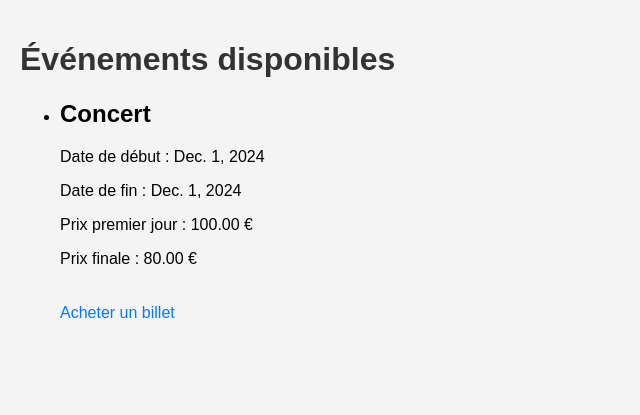
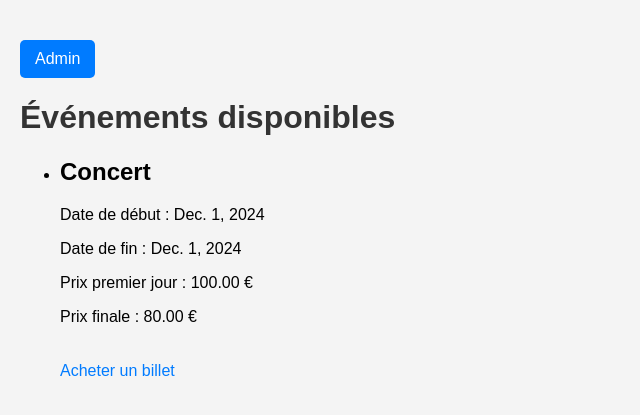
Before and after one commit to ShiningSH/billeterie_esport, a Django app: page / in a window 1280 px wide. Shown: the top 415 px of the page, without its empty margins (0-640 px from the left). Run offline with Django 5.2, Linux system fonts and the light colour scheme; data comes from the database, SQL or seed files in the repository.

Commit message:
Ajout d'un bouton Admin pour acceder a la synthese de la billeterie

```diff
--- a/billeterie_esport/billeterie/static/billeterie/style.css
+++ b/billeterie_esport/billeterie/static/billeterie/style.css
@@ -88,3 +88,50 @@ a:hover {
 .btn:hover {
     background-color: #0056b3;
 }
+
+.admin-link {
+    display: inline-block;
+    margin-bottom: 20px;
+    padding: 10px 15px;
+    background-color: #007bff;
+    color: #fff;
+    text-decoration: none;
+    border-radius: 5px;
+}
+
+.admin-link:hover {
+    background-color: #0056b3;
+}
+
+.admin-buttons-container {
+    margin-bottom: 20px;
+}
+
+.admin-button {
+    display: inline-block;
+    padding: 10px 20px;
+    background-color: #007bff;
+    color: #fff;
+    text-decoration: none;
+    border-radius: 5px;
+    font-size: 16px;
+    margin-right: 10px; /* Ajoute de l'espace entre les boutons */
+}
+
+.admin-button:hover {
+    background-color: #0056b3;
+}
+
+.button {
+    display: inline-block;
+    padding: 10px 15px;
+    margin-right: 10px;
+    background-color: #007bff;
+    color: #fff;
+    text-decoration: none;
+    border-radius: 5px;
+}
+
+.button:hover {
+    background-color: #0056b3;
+}
--- a/billeterie_esport/billeterie/templates/billeterie/event_list.html
+++ b/billeterie_esport/billeterie/templates/billeterie/event_list.html
@@ -1,4 +1,3 @@
-<!-- billetie/templates/ticket_confirmation.html -->
 <!DOCTYPE html>
 <html lang="fr">
 <head>
@@ -9,6 +8,13 @@
     <link rel="stylesheet" href="{% static 'billeterie/style.css' %}">
 </head>
 <body>
+    <div class="header">
+        <a href="{% url 'admin:index' %}" class="button">Admin</a>
+        {% if user.is_superuser %}
+            <a href="{% url 'dashboard' %}" class="button">Dashboard</a>
+        {% endif %}
+    </div>
+
     <h1>Événements disponibles</h1>
     <ul>
         {% for event in events %}
--- a/billeterie_esport/billeterie/urls.py
+++ b/billeterie_esport/billeterie/urls.py
@@ -11,5 +11,5 @@ urlpatterns = [
     # Page de confirmation de l'achat du billet
     path('ticket/<int:ticket_id>/confirmation/', views.ticket_confirmation, name='ticket_confirmation'),
 
-    path('dashboard/', views.dashboard, name='dashboard'),
+    path('dashboard/', views.admin_dashboard, name='dashboard'),
 ]
--- a/billeterie_esport/billeterie/views.py
+++ b/billeterie_esport/billeterie/views.py
@@ -4,6 +4,7 @@ from django.urls import reverse
 from datetime import date
 from django.core.exceptions import ValidationError
 from django.db.models import Sum, Count
+from django.contrib.auth.decorators import user_passes_test
 
 # Afficher la liste des événements
 def event_list(request):
@@ -91,3 +92,15 @@ def dashboard(request):
     })
 
     return render(request, 'billeterie/dashboard.html', {'data': data})
+
+def is_admin(user):
+    return user.is_superuser
+
+@user_passes_test(is_admin)
+def admin_dashboard(request):
+    # Logique pour obtenir les données nécessaires
+    events = Event.objects.all()
+    context = {
+        'events': events,
+    }
+    return render(request, 'billeterie/dashboard.html', context)
```
Also changed, not shown: billeterie_esport/billeterie/admin.py (+17 -0 lines).
